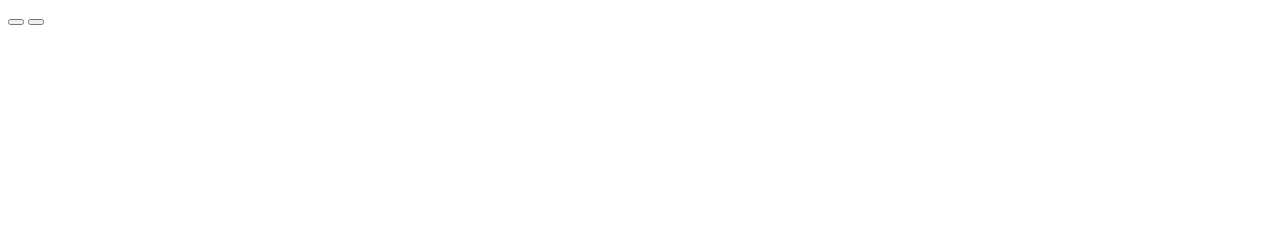
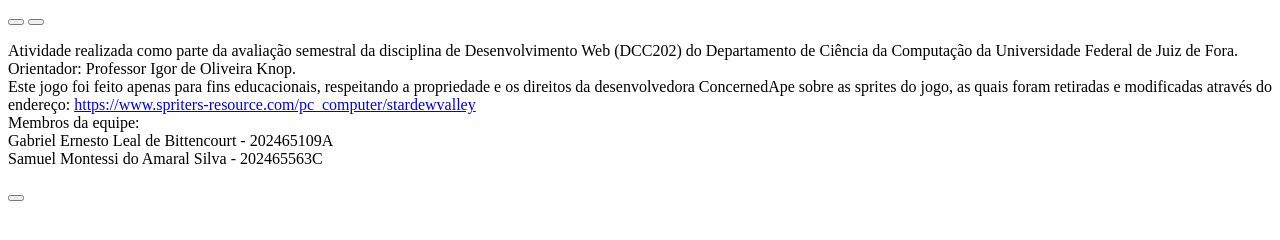
Before and after one commit to ufjf-dcc202/ufjf-dcc202-2025-1-b-trb-samuel-montessi, a plain HTML site: page index.html in a window 1280 px wide. Drawn offline with Linux system fonts and the light colour scheme.

Commit message:
cria aba com mensagem de créditos

```diff
--- a/index.html
+++ b/index.html
@@ -9,5 +9,25 @@
     <div id="Logo"></div>
     <button id="Start"></button>
     <button id="Creditos"></button>
+    <div id="MensagemCreditos">
+      <p>
+        Atividade realizada como parte da avaliação semestral da disciplina de
+        Desenvolvimento Web (DCC202) do Departamento de Ciência da Computação da
+        Universidade Federal de Juiz de Fora. Orientador: Professor Igor de
+        Oliveira Knop. <br />Este jogo foi feito apenas para fins educacionais,
+        respeitando a propriedade e os direitos da desenvolvedora ConcernedApe
+        sobre as sprites do jogo, as quais foram retiradas e modificadas através
+        do endereço:
+        <a href="https://www.spriters-resource.com/pc_computer/stardewvalley"
+          >https://www.spriters-resource.com/pc_computer/stardewvalley</a
+        >
+        <br />
+        Membros da equipe:
+        <br />
+        Gabriel Ernesto Leal de Bittencourt - 202465109A <br />
+        Samuel Montessi do Amaral Silva - 202465563C
+      </p>
+      <button id="Fechar"></button>
+    </div>
 </body>
 </html>
```
